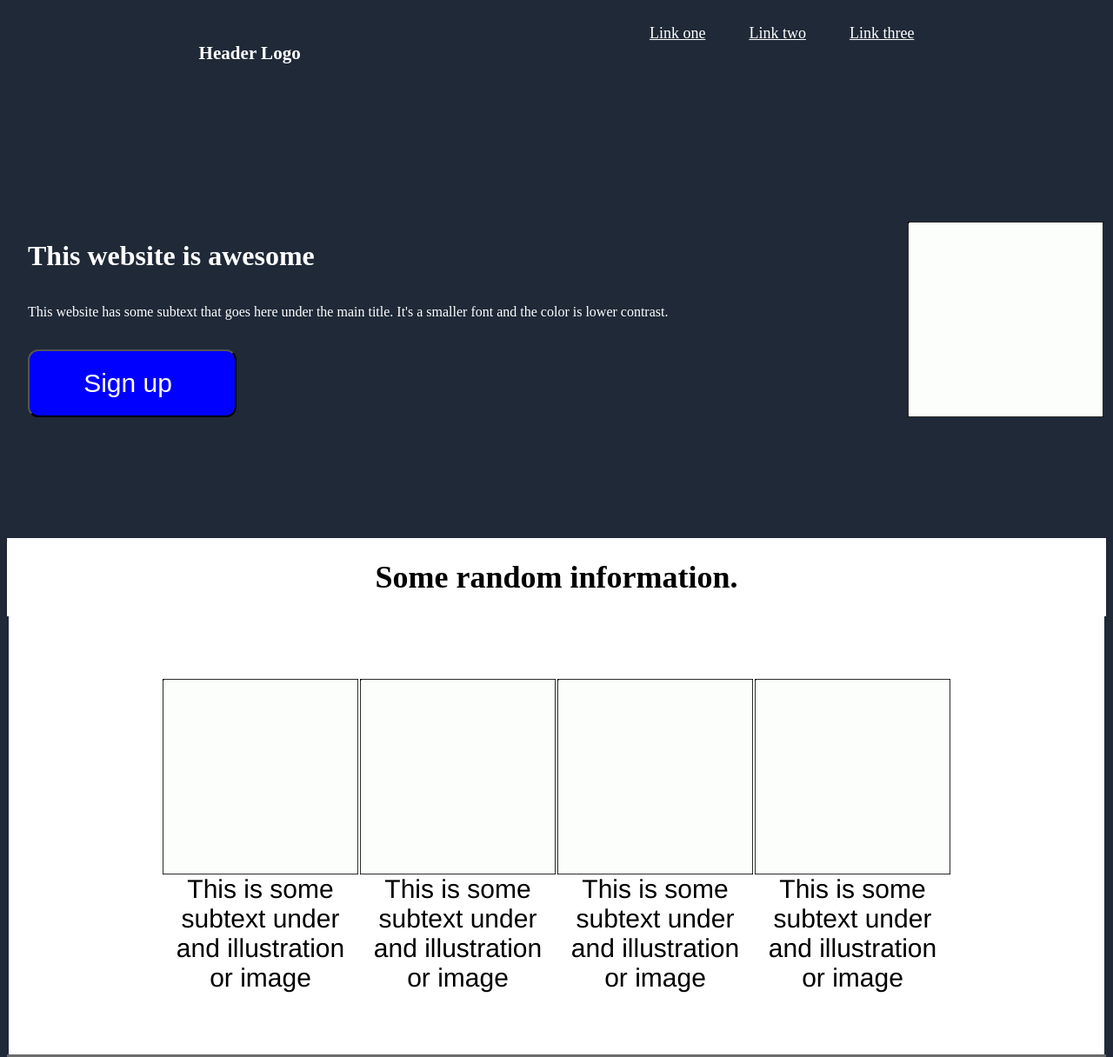
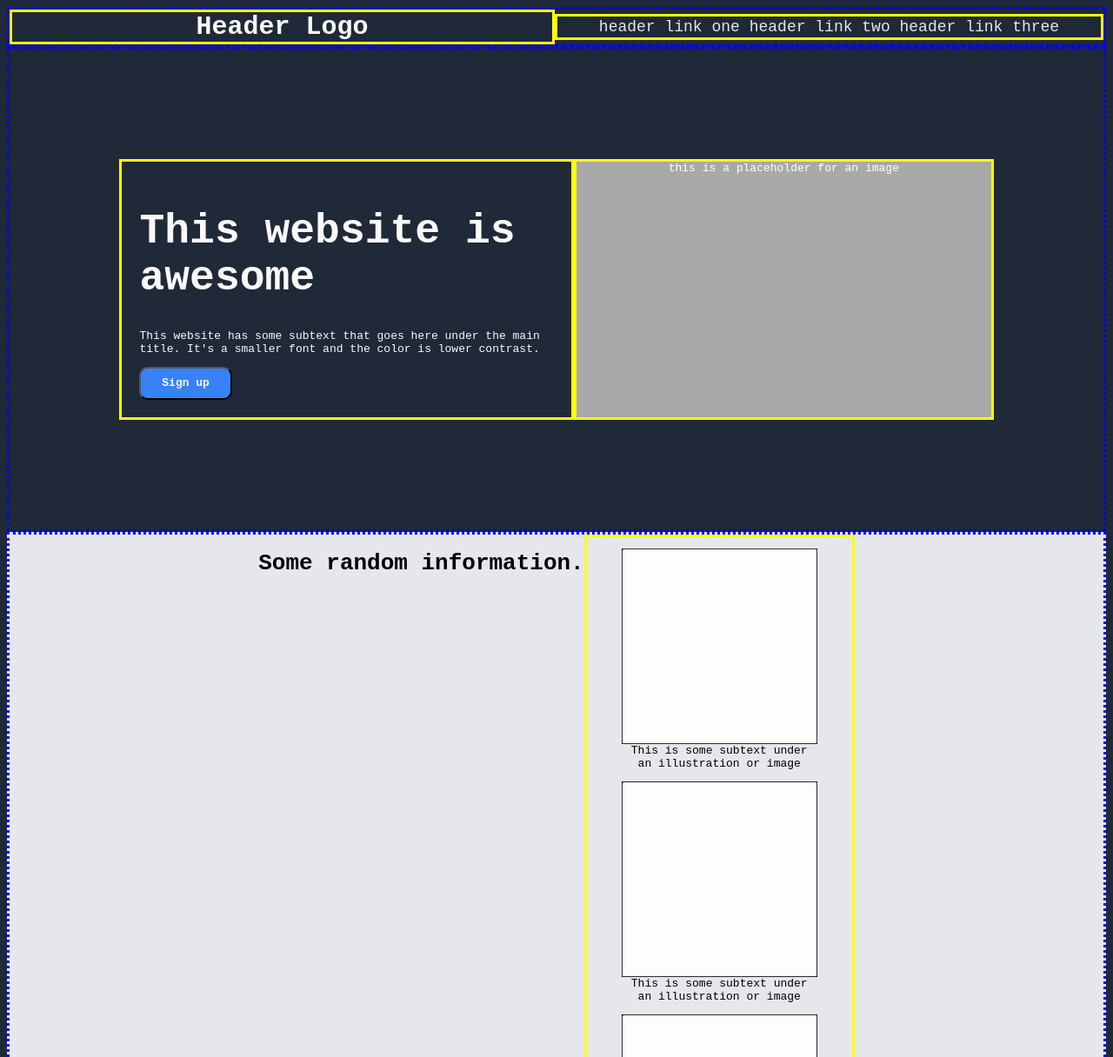
Before and after one commit to at-a-minimum1/odin-project-0, a plain HTML site: page index.html in a window 1280 px wide. Shown: the top 1216 px of the page at 87% size. Drawn offline with Linux system fonts and the light colour scheme.

Commit message:
Added the first two components and got them to look identical. Struggling with the third panel.

```diff
--- a/index.html
+++ b/index.html
@@ -1,109 +1,63 @@
 <!DOCTYPE html>
 <html lang="en">
 	<head>
-		<link rel="import" href="UI/body-panel.html" />
+		<link rel="stylesheet" href="styles.css" />
 		<meta charset="UTF-8" />
 		<meta http-equiv="X-UA-Compatible" content="IE=edge" />
 		<meta name="viewport" content="width=device-width, initial-scale=1.0" />
-		<title>Odin Project 1</title>
-		<link rel="stylesheet" href="styles.css" />
+		<title>Odin Project 0</title>
 	</head>
-	<!-- I'm hoping to add the empty components here and then also add the information here in those panels -->
 	<body>
-		<!-- Header component goes here -->
-		<nav class="navbar">
-			<nav class="navbar__container">
-				<h1>Header Logo</h1>
-			</nav>
-			<nav class="navbar__container">
-				<a href="www.google.com">Link one</a>
-				<a href="www.google.com">Link two</a>
-				<a href="www.google.com">Link three</a>
-			</nav>
-		</nav>
-
-		<!-- Body P1 component goes here -->
-		<div class="body_panel">
-			<div class="body_panel">
-				<div class="body_content sign_up">
+		<header class="header_container">
+			<div class="header_logo">Header Logo</div>
+			<div class="header_links">
+				<a>header link one</a>
+				<a>header link two</a>
+				<a>header link three</a>
+			</div>
+		</header>
+		<div class="awesome_section">
+			<div class="awe_section_signup">
 				<h1>This website is awesome</h1>
 				<p>
 					This website has some subtext that goes here under the main title.
 					It's a smaller font and the color is lower contrast.
 				</p>
-
-					<br />
 				<button>Sign up</button>
 			</div>
-			</div>
-			<div class="image_content">
-				<img src="media/white_box.png" />
+
+			<div class="awe_section_img">
+				<div class="placeholder">this is a placeholder for an image</div>
 			</div>
 		</div>
-
-		<!-- Body P2 component goes here -->
-		<div class="image_header background_white">
+		<div class="random">
 			<h1>Some random information.</h1>
-		</div>
-		<div class="body_panel">
-			<div class="body_panel background_white">
-				<figure class="image_content">
-					<img src="media/white_box.png" />
+			<div class="random_pics">
+				<figure>
+					<img src="./media/white_box.png" />
 					<figcaption>
-						This is some subtext under and illustration or image
+						This is some subtext under an illustration or image
 					</figcaption>
 				</figure>
-				<figure class="image_content">
-					<img src="media/white_box.png" />
+				<figure>
+					<img src="./media/white_box.png" />
 					<figcaption>
-						This is some subtext under and illustration or image
+						This is some subtext under an illustration or image
 					</figcaption>
 				</figure>
-				<figure class="image_content">
-					<img src="media/white_box.png" />
+				<figure>
+					<img src="./media/white_box.png" />
 					<figcaption>
-						This is some subtext under and illustration or image
+						This is some subtext under an illustration or image
 					</figcaption>
 				</figure>
-				<figure class="image_content">
-					<img src="media/white_box.png" />
+				<figure>
+					<img src="./media/white_box.png" />
 					<figcaption>
-						This is some subtext under and illustration or image
+						This is some subtext under an illustration or image
 					</figcaption>
 				</figure>
 			</div>
 		</div>
-
-		<!-- Body P3 component goes here -->
-		<div class="body_panel background_off_white">
-			<div class="body_content background_off_white">
-				This is an inspiring quote, or a testimonial from a customer. Maybe it's
-				just filling up space or maybe people will actually read it? Who knows?
-				All I know is it looks nice.
-				<br />
-				-Mr. Jolly the Clown
-			</div>
-		</div>
-
-		<!-- Body P4 component goes here -->
-		<div class="body_panel background_white">
-			<div>
-				<div class="body_content"></div>
-				<div class="body_content"><h2>Call to action! It's time!</h2></div>
-				<div class="body_content">
-					Sign up for our product by clicking that button over there!
-				</div>
-				<div class="body_content sign_up">
-					<button>Sign up</button>
-				</div>
-			</div>
-		</div>
-
-		<!-- Footer component goes here -->
-		<nav class="navbar">
-			<div class="navbar__container">
-				Copyright -c symbol- The Odin Project 2021
-			</div>
-		</nav>
 	</body>
 </html>
--- a/styles.css
+++ b/styles.css
@@ -1,118 +1,106 @@
-/* @collapse */
+/* @collapssdfdsfe */
 * {
+	font-family: monospace;
 	background-color: #1f2937;
+}
+.header_container {
+	border: dashed;
+	border-color: blue;
+	display: flex;
+	justify-content: center;
+	align-items: center;
+}
+.header_logo {
+	border: solid;
+	border-color: yellow;
+	display: flex;
+	justify-content: center;
+	font-size: 30px;
+	font-weight: bolder;
+	color: #f9faf8;
+	text-align: center;
+	width: 100%;
+}
+.header_links {
+	border: solid;
+	border-color: yellow;
+	color: #e5e7eb;
+	padding: 2px;
+	width: 100%;
+	text-align: center;
+	font-size: 18px;
+	gap: 1px;
+}
+.awesome_section {
+	border: dotted;
+	border-color: blue;
+	display: flex;
+	color: #f9faf8;
+	padding: 10%;
+}
+.awe_section_signup {
+	border: solid;
+	border-color: yellow;
+	padding: 2%;
+	width: 100%;
+}
+.awe_section_signup h1 {
+	font-size: 48px;
+	font-weight: bolder;
+	color: #f9faf8;
+}
+
+.awe_section_signup button {
+	background-color: #3882f6;
+	color: #f9faf8;
+	border-radius: 10px;
+	padding: 2%;
+	padding-left: 5%;
+	padding-right: 5%;
+	font-size: 1em;
+	font-weight: bold;
+	/* width: 100%; */
+}
+.awe_section_img {
+	display: flex;
+	align-items: center;
+	justify-content: center;
+	border: solid;
+	border-color: yellow;
+	text-align: center;
+	width: 100%;
+}
+.placeholder {
+	width: 100%;
+	height: 100%;
+	background-color: darkgray;
 	color: white;
 }
-.navbar {
-	display: flex;
-	/* border-style: solid; */
-	/* border-width: 2px; */
-	/* border-color: red; */
-	margin: auto;
-	padding: 20px;
-	justify-content: center;
-	/* text-align: center; */
-}
-.body_panel {
+.random {
+	border: dotted;
+	border-color: blue;
 	display: flex;
 	justify-content: center;
-	/* border-style: solid; */
-	/* border-color: red; */
-	height: 500px;
-	padding: 2px;
-	align-items: center;
-	flex-grow: 1;
+
+	background-color: #e5e7eb;
 }
-.body_content {
-	display: flex;
-	/* border-style: solid; */
-	/* border-color: yellowgreen; */
-	padding: 20px;
-	flex-flow: columns wrap;
-	flex-grow: 1;
-	/* margin-top: 10pt;
-	margin-bottom: 10pt;
-	margin-left: 70pt;
-	margin-right: 70pt;
-		*/
+.random > * {
+	background-color: #e5e7eb;
 }
 
-.image_content {
+figcaption {
+	background-color: #e5e7eb;
+	text-align: center;
+}
+.random_pics > * {
 	display: flex;
-	/* border-style: solid; */
-	/* border-color: greenyellow; */
-	flex-wrap: wrap;
-	/* width: 225px; */
-	/* height: fit-content; */
-	text-align: center;
-	padding: 1;
-	margin: 1px;
-	/* max-height: 100%; */
-	/* max-width: 100%; */
-	align-items: center;
-	flex-basis: 0;
-	/* max-width: 200px; */
-	/* flex-shrink: 1; */
-	/* flex-basis: 2px; */
+	flex-flow: row wrap;
+	/* border: solid; */
+	/* border-color: yellow; */
+	background-color: #e5e7eb;
+	width: min-content;
 }
-
-.image_content figcaption {
-	font-family: "Franklin Gothic Medium", "Arial Narrow", Arial, sans-serifs;
-	background-color: white;
-	color: black;
-	font-size: 30px;
+.random_pics {
+	border: solid;
+	border-color: yellow;
 }
-.image_header {
-	display: flex;
-	justify-content: center;
-	/* border-style: solid; */
-	/* border-color: greenyellow; */
-	font-size: large;
-	flex-shrink: 1;
-	/* height: fit-content; */
-	/* border: 20spx; */
-	/* margin: 2pt; */
-	/* padding: 2px; */
-	/* text-align: center; */
-}
-.navbar__container {
-	display: flex;
-	justify-content: center;
-	align-content: center;
-	flex-grow: 1;
-	/* border-style: solid; */
-	/* border-color: skyblue; */
-	gap: 50px;
-	font-size: large;
-}
-
-img {
-	display: flex;
-	flex-grow: 1;
-}
-.sign_up {
-	/* color: chartreuse;s */
-	flex-flow: column wrap;
-}
-.sign_up button {
-	color: white;
-	padding: 20px;
-	max-width: 240px;
-	font-size: 30px;
-	border-radius: 12px;
-	background-color: blue;
-	padding-left: 10px;
-}
-.background_white {
-	background-color: white;
-}
-.background_white h1 {
-	color: black;
-	background-color: white;
-}
-.background_off_white {
-	background-color: rgb(107, 107, 107);
-	color: black;
-	font-size: 40px;
-	padding: 30px;
-}
```
Lines whose indentation alone changed are shown as unchanged.
